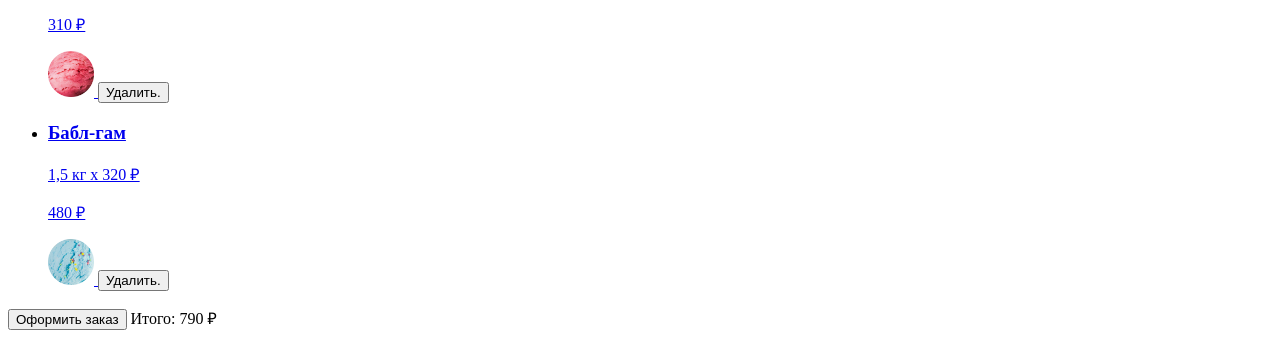
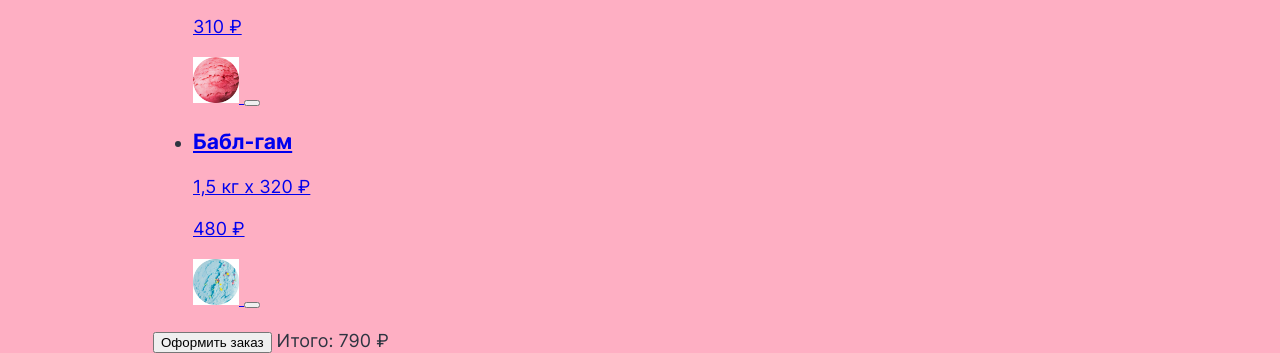
Before and after one commit to htmlacademy-htmlcss/2189919-gllacy-35, a plain HTML site: page index.html in a window 1280 px wide. Shown: the part 690-1043 px from the top of the page. Drawn offline with Linux system fonts and the light colour scheme; files whose address does not match are found by name.

Commit message:
добавляет базовые стили

```diff
--- a/index.html
+++ b/index.html
@@ -4,9 +4,9 @@
     <meta charset="UTF-8">
     <meta http-equiv="X-UA-Compatible" content="IE=edge">
     <meta name="viewport" content="width=device-width, initial-scale=1.0">
+    <link rel="icon" href="favicon.ico">
+    <link rel="stylesheet" href="styles/styles.css">
     <title>Gllacy</title>
-  <link rel="stylesheet" href="styles/syles.css">
-  <link rel="icon" href="favicon.ico">
   </head>
   <body class="pink-theme">
     <h1 class="visually-hidden">Магазин мороженого Глэйси.</h1>
--- a/css/styles.css
+++ b/styles/styles.css
@@ -33,11 +33,43 @@
   width: 1px;
   height: 1px;
   margin: -1px;
+  padding: 0;
   border: 0;
-  padding: 0;
-  white-space: nowrap;
-  clip-path: inset(100%);
   clip: rect(0 0 0 0);
   overflow: hidden;
-  color: black;
 }
+
+html {
+  height: 100%;
+}
+
+body {
+  display: flex;
+  flex-direction: column;
+  min-height: 100%;
+  margin: 0;
+  color: #2D3440;
+  font-family: "Inter", "Arial", sans-serif;
+  font-weight: 400;
+  font-size: 18px;
+  line-height: 24px;
+  background-color: #FFFFFF;
+}
+
+.pink-theme {
+  background-color: #FEAFC3;
+}
+
+.blue-theme {
+  background-color: #69A9FF;
+}
+
+.yellow-theme {
+  background-color: #FCC850;
+}
+
+.container {
+  width: 1170px;
+  margin: 0 auto;
+  padding: 0 98px;
+}
```
Lines whose indentation alone changed are shown as unchanged.
